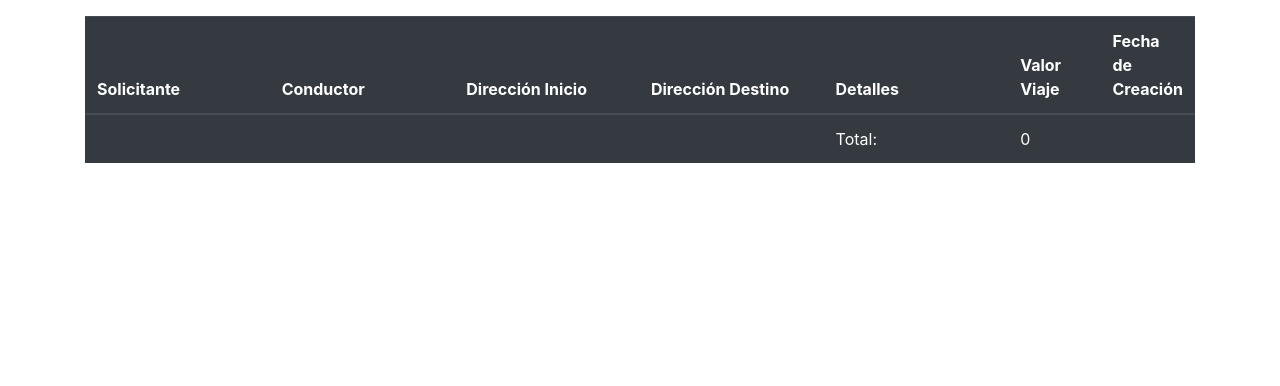
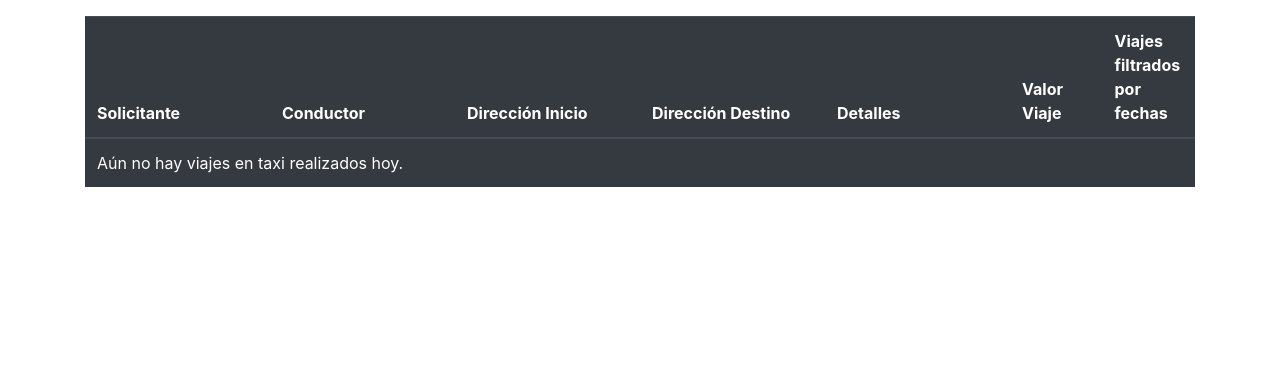
Before and after one commit to ChristianVargasRodriguez/taxi_empresa, a Flask app: template flask_app/templates/todo_viajes.html in a window 1280 px wide. Shown: the part 50-436 px from the top of the page. Run offline with Flask 3, Linux system fonts and the light colour scheme; the template is opened without the code that fills it, so the values that code supplies are empty.

Commit message:
Tabla vacía ahora con mensaje

```diff
--- a/flask_app/templates/todo_viajes.html
+++ b/flask_app/templates/todo_viajes.html
@@ -29,10 +29,19 @@
                 <th class="col-2">Dirección Destino</th>
                 <th class="col-2">Detalles</th>
                 <th class="col-1">Valor Viaje</th>
-                <th class="col-1">Fecha de Creación</th>
+                <th class="col-1">{% if request.path == '/todos_los_viajes'%} Viajes de hoy {% else %} Viajes filtrados por fechas {% endif %}</th>
             </tr>
         </thead>
         <tbody id="tablaViajes">
+
+
+
+            {% if todo_viajes|length == 0 %}
+            <tr>
+                <td colspan="7">Aún no hay viajes en taxi realizados hoy.</td>
+            </tr>
+            {% else %}
+
                 {% for viaje in todo_viajes %}
             <tr>
                 <td class="col-2">{{ viaje.solicitante }}</td>
@@ -43,7 +52,7 @@
                 <td class="col-1">{% if viaje.valor_viaje == None %} {{0}} {% else %} {{ viaje.valor_viaje }} {% endif %}</td>
                 <td class="col-1">{{ viaje.created_at }} </td>
             </tr>
-                {% endfor %}
+
             <tr>
                 <td class="col-2"></td>
                 <td class="col-2"></td>
@@ -53,6 +62,8 @@
                 <td class="col-1" id="sumatoria"></td>
                 <td class="col-1"></td>
             </tr>
+                {% endfor %}
+            {% endif %}
 
         </tbody>
         {% if session.cargo == "administrador" %}
```
